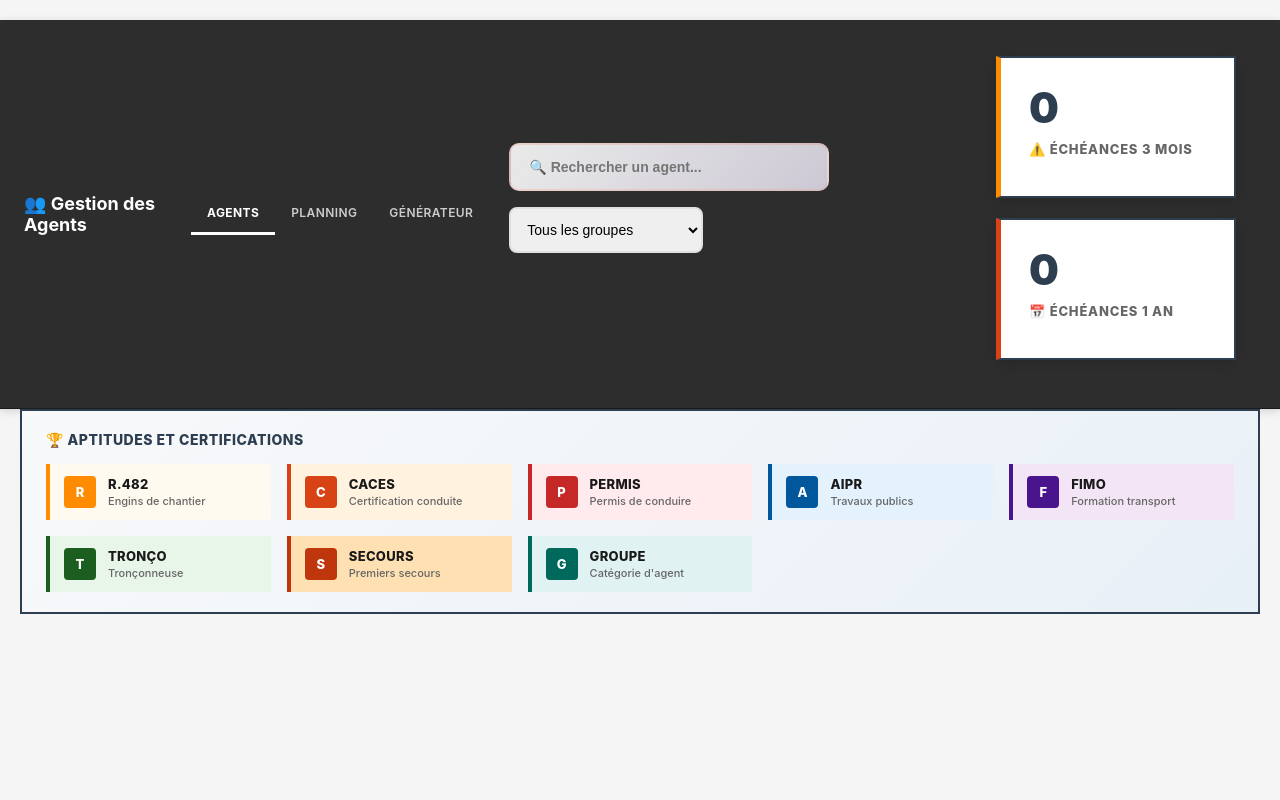
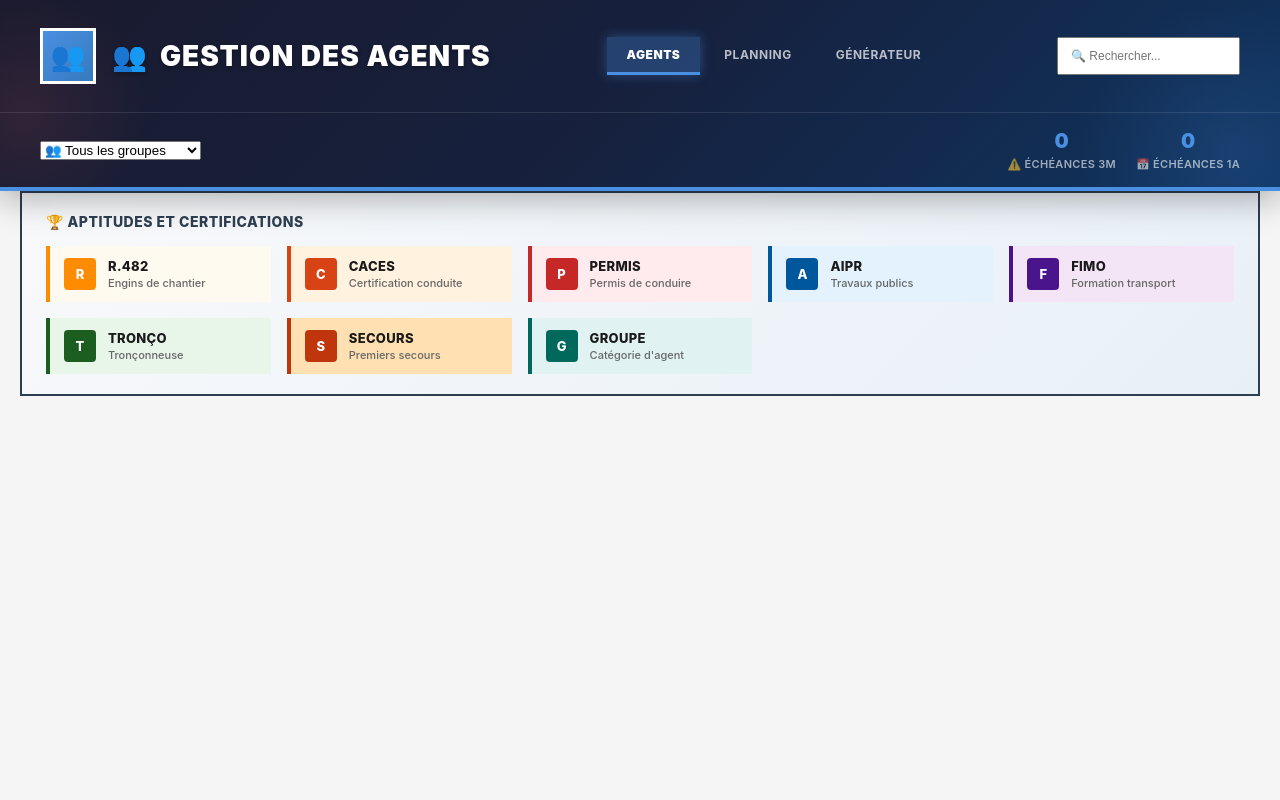
Before and after one commit to lamiedepain/st88, a Flask app: page / in a window 1280 px wide. Run offline with Flask 3, Linux system fonts and the light colour scheme.

Commit message:
style: Radical header redesign - imposing gradient, reorganized layout

```diff
--- a/templates/agents.html
+++ b/templates/agents.html
@@ -16,7 +16,7 @@
             font-family: -apple-system, BlinkMacSystemFont, 'Segoe UI', Roboto, 'Helvetica Neue', sans-serif;
             background: #f5f5f5;
             min-height: 100vh;
-            padding: 20px 0;
+            padding: 0;
             color: #1a1a2e;
         }
 
@@ -26,64 +26,196 @@
         }
 
         header {
-            background: #2d2d2d;
-            padding: 16px 24px;
-            border-bottom: 1px solid #1a1a1a;
+            background: linear-gradient(135deg, #1a1a2e 0%, #16213e 50%, #0f3460 100%);
+            padding: 0;
+            border-bottom: 4px solid #4a90e2;
+            display: flex;
+            flex-direction: column;
+            justify-content: flex-start;
+            align-items: stretch;
+            margin: 0;
+            box-shadow: 0 8px 32px rgba(0, 0, 0, 0.3);
+            position: relative;
+            overflow: hidden;
+        }
+
+        header::before {
+            content: '';
+            position: absolute;
+            top: 0;
+            right: -100px;
+            width: 300px;
+            height: 300px;
+            background: radial-gradient(circle, rgba(74, 144, 226, 0.15) 0%, transparent 70%);
+            border-radius: 50%;
+        }
+
+        header::after {
+            content: '';
+            position: absolute;
+            bottom: -50px;
+            left: -100px;
+            width: 250px;
+            height: 250px;
+            background: radial-gradient(circle, rgba(255, 107, 107, 0.1) 0%, transparent 70%);
+            border-radius: 50%;
+        }
+
+        .header-top {
             display: flex;
             justify-content: space-between;
             align-items: center;
-            margin: 0;
-            box-shadow: 0 2px 8px rgba(0, 0, 0, 0.15);
-        }
-
-        header::before {
-            display: none;
+            padding: 28px 40px;
+            position: relative;
+            z-index: 1;
+            border-bottom: 1px solid rgba(255, 255, 255, 0.1);
+        }
+
+        .header-logo {
+            display: flex;
+            align-items: center;
+            gap: 16px;
+        }
+
+        .header-logo-icon {
+            width: 56px;
+            height: 56px;
+            background: linear-gradient(135deg, #4a90e2, #357abd);
+            border-radius: 0;
+            display: flex;
+            align-items: center;
+            justify-content: center;
+            font-size: 28px;
+            font-weight: 900;
+            color: white;
+            border: 3px solid #fff;
         }
 
         h1 {
             color: #fff;
             margin: 0;
-            font-size: 18px;
-            font-weight: 700;
-            letter-spacing: 0px;
+            font-size: 28px;
+            font-weight: 900;
+            letter-spacing: 1px;
             display: flex;
             align-items: center;
-            gap: 8px;
+            gap: 0;
+            text-transform: uppercase;
+            text-shadow: 0 2px 4px rgba(0, 0, 0, 0.3);
+        }
+
+        h1::before {
+            content: '👥';
+            margin-right: 12px;
+        }
+
+        .header-actions {
+            display: flex;
+            gap: 12px;
+            align-items: center;
+        }
+
+        .header-actions select {
+            padding: 10px 14px;
+            border: 2px solid rgba(255, 255, 255, 0.3);
+            border-radius: 0;
+            font-size: 13px;
+            cursor: pointer;
+            background: rgba(255, 255, 255, 0.1);
+            color: white;
+            font-weight: 600;
+            text-transform: uppercase;
+            letter-spacing: 0.3px;
+            transition: all 0.2s ease;
+        }
+
+        .header-actions select:hover {
+            background: rgba(255, 255, 255, 0.2);
+            border-color: rgba(255, 255, 255, 0.5);
+        }
+
+        .header-actions select:focus {
+            outline: none;
+            background: rgba(255, 255, 255, 0.25);
+            border-color: #4a90e2;
+            box-shadow: 0 0 0 2px rgba(74, 144, 226, 0.3);
+        }
+
+        .header-actions select option {
+            background: #1a1a2e;
+            color: white;
+        }
+
+        .header-bottom {
+            display: flex;
+            justify-content: space-between;
+            align-items: center;
+            padding: 16px 40px;
+            position: relative;
+            z-index: 1;
         }
 
         nav {
             display: flex;
-            gap: 0;
+            gap: 4px;
             margin: 0;
             background: transparent;
         }
 
         nav a {
-            padding: 12px 16px;
+            padding: 10px 20px;
             background: transparent;
-            color: #ccc;
+            color: rgba(255, 255, 255, 0.7);
             text-decoration: none;
             border-radius: 0;
-            font-weight: 600;
+            font-weight: 700;
             font-size: 12px;
             transition: all 0.2s ease;
             border: none;
             text-transform: uppercase;
-            letter-spacing: 0.4px;
+            letter-spacing: 0.5px;
+            position: relative;
             border-bottom: 3px solid transparent;
         }
 
         nav a:hover {
-            background: rgba(255, 255, 255, 0.08);
+            background: rgba(74, 144, 226, 0.15);
             color: #fff;
         }
 
         nav a.active {
-            background: transparent;
+            background: rgba(74, 144, 226, 0.3);
             color: #fff;
-            font-weight: 700;
-            border-bottom: 3px solid #fff;
-            box-shadow: none;
+            font-weight: 900;
+            border-bottom: 3px solid #4a90e2;
+            box-shadow: 0 0 12px rgba(74, 144, 226, 0.4);
+        }
+
+        .header-stats {
+            display: flex;
+            gap: 20px;
+            align-items: center;
+        }
+
+        .header-stat {
+            display: flex;
+            flex-direction: column;
+            align-items: center;
+            gap: 4px;
+        }
+
+        .header-stat-number {
+            font-size: 20px;
+            font-weight: 900;
+            color: #4a90e2;
+        }
+
+        .header-stat-label {
+            font-size: 11px;
+            color: rgba(255, 255, 255, 0.6);
+            text-transform: uppercase;
+            font-weight: 600;
+            letter-spacing: 0.3px;
         }
 
         .controls {
@@ -92,27 +224,51 @@
             margin-bottom: 32px;
             flex-wrap: wrap;
             align-items: center;
-            padding: 0 20px;
-        }
-
-        input[type="text"] {
-            padding: 14px 18px;
-            border: 2px solid rgba(238, 119, 82, 0.2);
-            border-radius: 10px;
+            padding: 20px 40px;
+            background: linear-gradient(135deg, rgba(255, 255, 255, 0.02) 0%, rgba(74, 144, 226, 0.02) 100%);
+            border-bottom: 1px solid rgba(74, 144, 226, 0.2);
+        }
+
+        .controls input[type="text"] {
+            padding: 12px 16px;
+            border: 2px solid #2d3e50;
+            border-radius: 0;
             font-size: 14px;
-            width: 320px;
-            transition: all 0.3s cubic-bezier(0.34, 1.56, 0.64, 1);
-            background: linear-gradient(135deg, rgba(255, 255, 255, 0.9) 0%, rgba(245, 240, 255, 0.8) 100%);
+            width: 100%;
+            max-width: 360px;
+            transition: all 0.2s ease;
+            background: white;
             color: #333;
             font-weight: 600;
         }
 
-        input[type="text"]:focus {
+        .controls input[type="text"]:focus {
             outline: none;
-            border-color: #e73c7e;
-            box-shadow: 0 0 0 5px rgba(231, 60, 126, 0.2), 0 15px 40px rgba(231, 60, 126, 0.2);
+            border-color: #4a90e2;
+            box-shadow: 0 0 0 3px rgba(74, 144, 226, 0.2);
+            background: #fff;
+        }
+
+        .controls select {
+            padding: 12px 14px;
+            border: 2px solid #2d3e50;
+            border-radius: 0;
+            font-size: 13px;
+            cursor: pointer;
             background: white;
-            transform: translateY(-2px);
+            color: #333;
+            transition: all 0.2s ease;
+            font-weight: 600;
+        }
+
+        .controls select:hover {
+            border-color: #4a90e2;
+        }
+
+        .controls select:focus {
+            outline: none;
+            border-color: #4a90e2;
+            box-shadow: 0 0 0 3px rgba(74, 144, 226, 0.2);
         }
 
         .stats {
@@ -795,7 +951,12 @@
 <body>
     <div class="container">
         <header>
-            <h1>👥 Gestion des Agents</h1>
+            <!-- HEADER TOP: Logo + Nav + Search -->
+            <div class="header-top">
+                <div class="header-logo">
+                    <div class="header-logo-icon">👥</div>
+                    <h1>Gestion des Agents</h1>
+                </div>
 
                 <nav>
                     <a href="/" class="active">Agents</a>
@@ -803,11 +964,15 @@
                     <a href="/generator">Générateur</a>
                 </nav>
 
-            <div class="controls">
-                <input type="text" id="searchBox" placeholder="🔍 Rechercher un agent...">
-                <select id="groupFilter"
-                    style="padding: 12px; border: 2px solid #e0e0e0; border-radius: 8px; font-size: 14px;">
-                    <option value="all">Tous les groupes</option>
+                <div class="header-actions">
+                    <input type="text" id="searchBox" placeholder="🔍 Rechercher..." style="max-width: 200px; padding: 10px 12px; font-size: 12px;">
+                </div>
+            </div>
+
+            <!-- HEADER BOTTOM: Groupe + Stats -->
+            <div class="header-bottom">
+                <select id="groupFilter">
+                    <option value="all">👥 Tous les groupes</option>
                     <option value="Encadrant">Encadrant</option>
                     <option value="Surveillant de travaux">Surveillant de travaux</option>
                     <option value="Encadrant Propreté">Encadrant Propreté</option>
@@ -815,18 +980,16 @@
                     <option value="Agent EV">Agent EV</option>
                     <option value="COMMUN - Magasinier">COMMUN - Magasinier</option>
                 </select>
-            </div>
-
-            <div class="stats">
-                <div class="stat-card">
-                    <div class="stat-value" id="echeances3mois">0</div>
-                    <div class="stat-label">⚠️ Échéances 3 mois</div>
-                    <div class="echeances-list" id="liste3mois"></div>
-                </div>
-                <div class="stat-card">
-                    <div class="stat-value" id="echeances1an">0</div>
-                    <div class="stat-label">📅 Échéances 1 an</div>
-                    <div class="echeances-list" id="liste1an"></div>
+
+                <div class="header-stats">
+                    <div class="header-stat">
+                        <div class="header-stat-number" id="echeances3mois">0</div>
+                        <div class="header-stat-label">⚠️ Échéances 3M</div>
+                    </div>
+                    <div class="header-stat">
+                        <div class="header-stat-number" id="echeances1an">0</div>
+                        <div class="header-stat-label">📅 Échéances 1A</div>
+                    </div>
                 </div>
             </div>
         </header>
```
Lines whose indentation alone changed are shown as unchanged.
